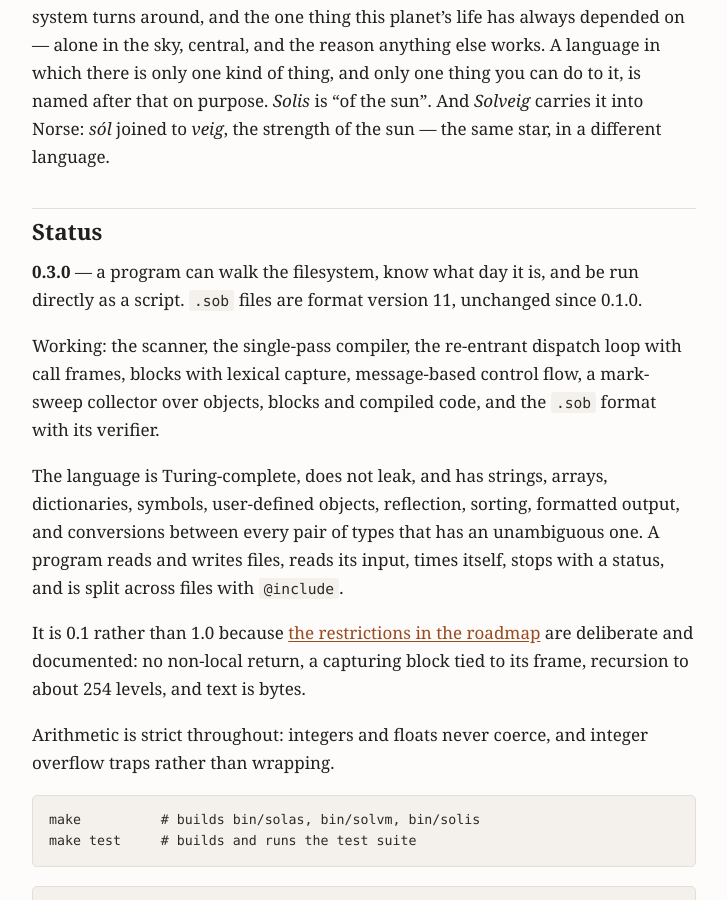
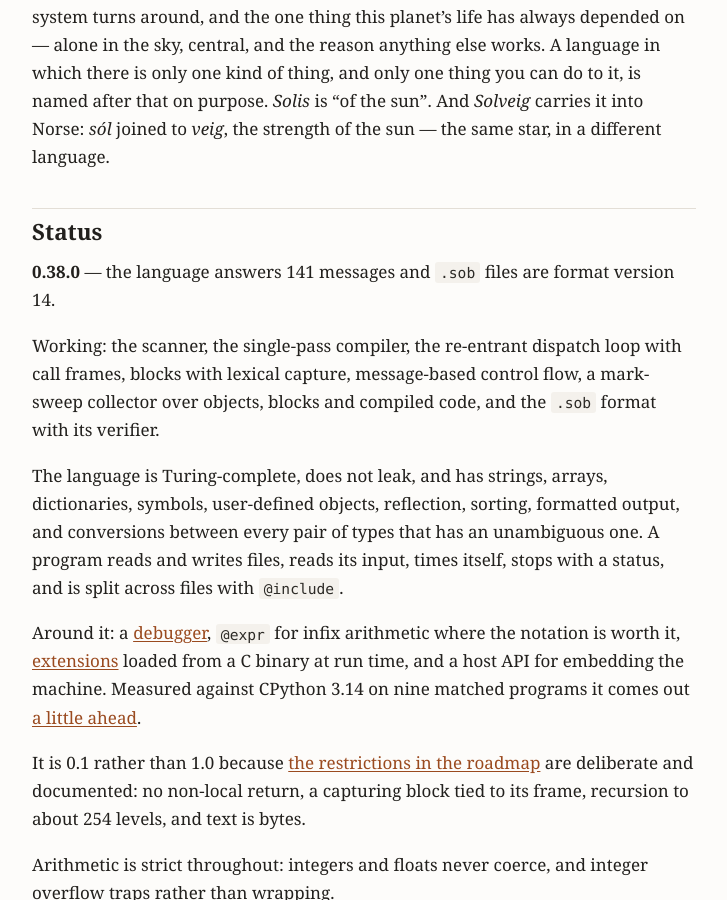
Before and after one commit to hansolovkarlsson/Solveig, a Jekyll site: the page built from index.md, in a window 1280 px wide and 900 px high, scrolled down 2991 px. Shown: the whole window, without its empty margins (276-1003 px from the left). Built offline with Jekyll 4.4.1, drawn with Linux system fonts in a browser that asks for light colours.

Commit message:
The front page said 0.3.0, and the site description had the names backwards
Three stale claims, all of them in the first thing a stranger reads.

index.md's Status said 0.3.0 and ".sob files are format version 11,
unchanged since 0.1.0" -- thirty-five releases and three format versions
ago. It now says 0.38.0 and format 14, and the message count carries a
count marker so the checker recounts it rather than trusting it: proved
by writing 140 and watching it fail.

_config.yml's description is the site's meta description, which is what
a search result and a link preview show, and it said "Solveig: the Solum
language". That inverts the 0.36 rename -- Solveig is the language and
Solum names the machine underneath it. It also said 123 messages and 15k
lines, against 141 and 18k, and claimed no operators at all where there
have been operators inside @expr since 0.37.

The Status section also gained a paragraph for the things that exist and
were not mentioned: the debugger, @expr, extensions loaded from a C
binary, the host API, and the CPython comparison.

None of this was caught by the document checker, which recounts prose in
docs/ and reads README.md and index.md for claims -- but a version
number in prose is not a claim it knows how to check, and _config.yml is
not a document. Worth knowing about the guard rather than assuming it
covers the front page.

Co-Authored-By: Claude Opus 5 <noreply@anthropic.com>
Claude-Session: https://claude.ai/code/session_0115jjci3KQAXoykkVA5Ahgm

```diff
--- a/_config.yml
+++ b/_config.yml
@@ -7,7 +7,7 @@
 # dependency-free.
 
 title: Solveig
-description: "Solveig: the Solum language and its toolchain — bytecode compiler (Solas), virtual machine (SolVM), REPL (Solis) and debugger (Solid). Prototype-based, everything is a message send, 123 messages, no operators or control-flow syntax. 15k lines of C11, no dependencies."
+description: "Solveig — a small object-oriented language and its toolkit: bytecode compiler (Solas), virtual machine (SolVM), REPL (Solis) and debugger (Solid). Prototype-based, everything is a message send, 141 messages, no control-flow syntax and no operators outside @expr. 18k lines of C11, no dependencies."
 url: https://hansolovkarlsson.github.io
 baseurl: /Solveig
 
--- a/index.md
+++ b/index.md
@@ -134,8 +134,8 @@ a different language.
 
 ## Status
 
-**0.3.0** — a program can walk the filesystem, know what day it is, and be run
-directly as a script. `.sob` files are format version 11, unchanged since 0.1.0.
+**0.38.0** — the language answers 141<!--count messages--> messages and `.sob`
+files are format version 14.
 
 Working: the scanner, the single-pass compiler, the re-entrant dispatch loop
 with call frames, blocks with lexical capture, message-based control flow, a
@@ -147,6 +147,12 @@ dictionaries, symbols, user-defined objects, reflection, sorting, formatted
 output, and conversions between every pair of types that has an unambiguous one.
 A program reads and writes files, reads its input, times itself, stops with a
 status, and is split across files with `@include`.
+
+Around it: a [debugger](docs/programs.md), `@expr` for infix arithmetic where
+the notation is worth it, [extensions](docs/extensions.md) loaded from a C
+binary at run time, and a host API for embedding the machine. Measured against
+CPython 3.14 on nine matched programs it comes out
+[a little ahead](docs/performance.md).
 
 It is 0.1 rather than 1.0 because [the restrictions in the
 roadmap](docs/ROADMAP.md#3-known-limitations) are deliberate and documented: no
```
